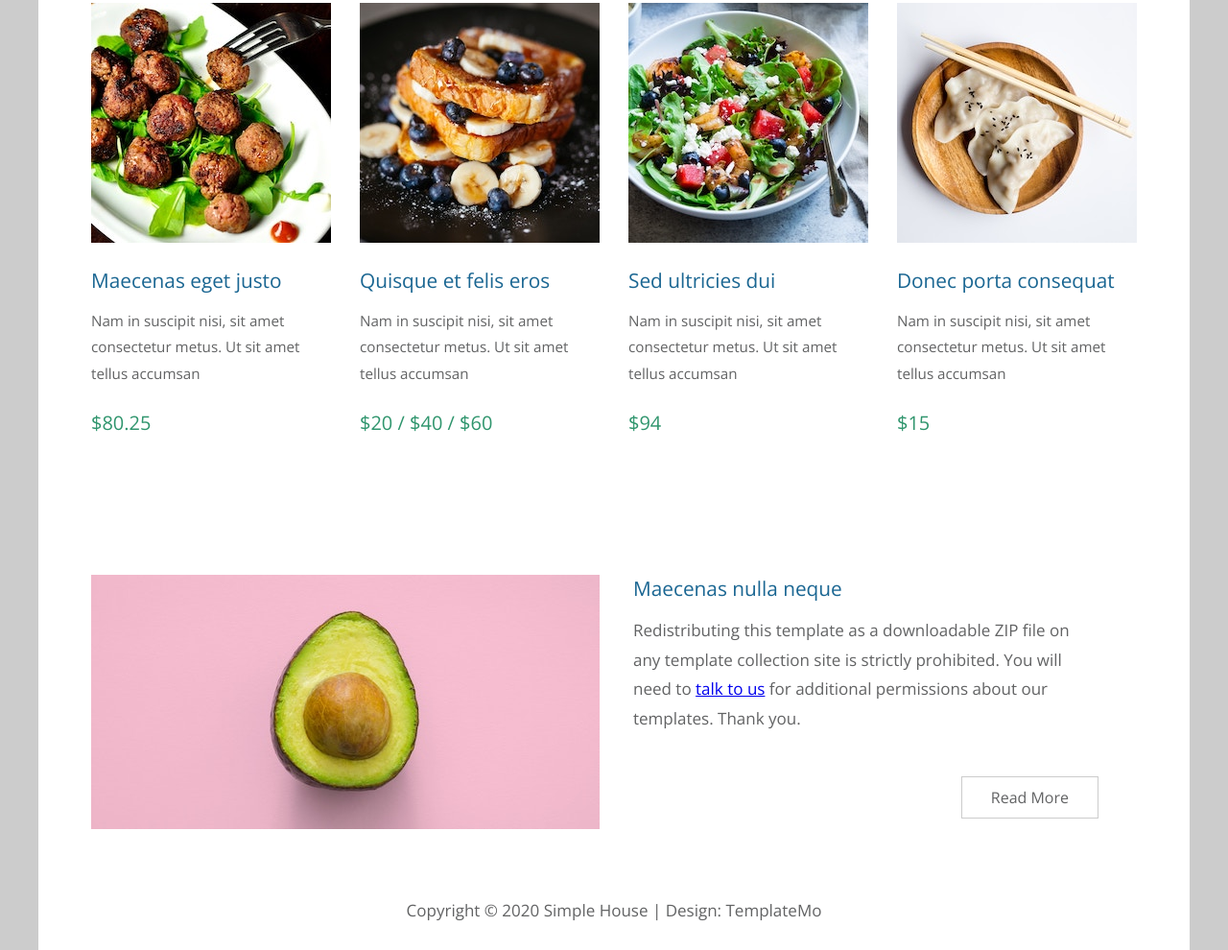
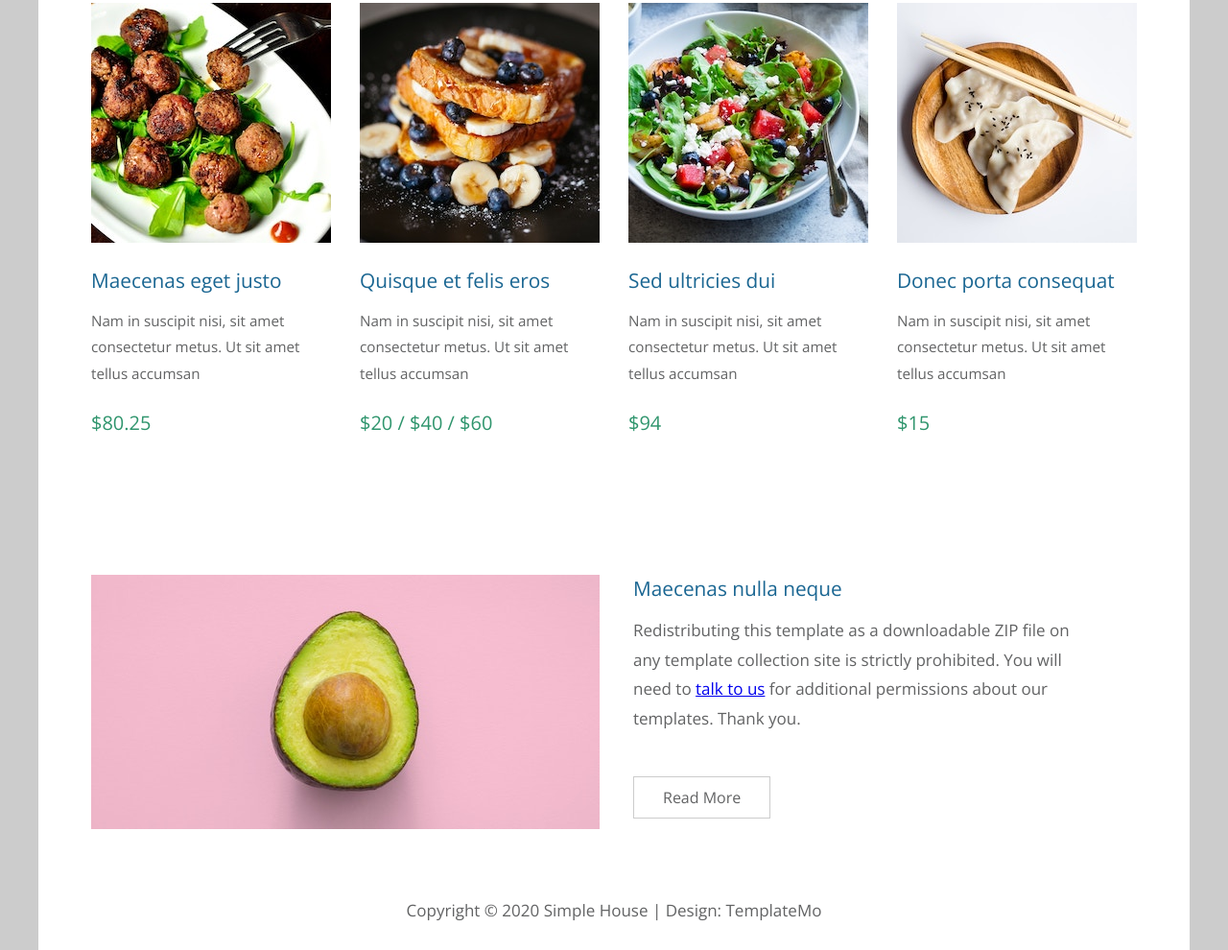
Before and after one commit to adanbueno/gerencia-configuracao, a website: page index.html in a window 1280 px wide. Shown: the part 1357-2347 px from the top of the page at 96% size. Drawn offline with nearby package versions, Linux system fonts and the light colour scheme.

Commit message:
Botão alinhado "Read more" alinhado a esquerda

```diff
--- a/css/templatemo-style.css
+++ b/css/templatemo-style.css
@@ -466,7 +466,7 @@ p, address {
 }
 
 .tm-right {
-  align-self: flex-end;
+  align-self: flex-start;
 }
 
 .tm-footer {
```
